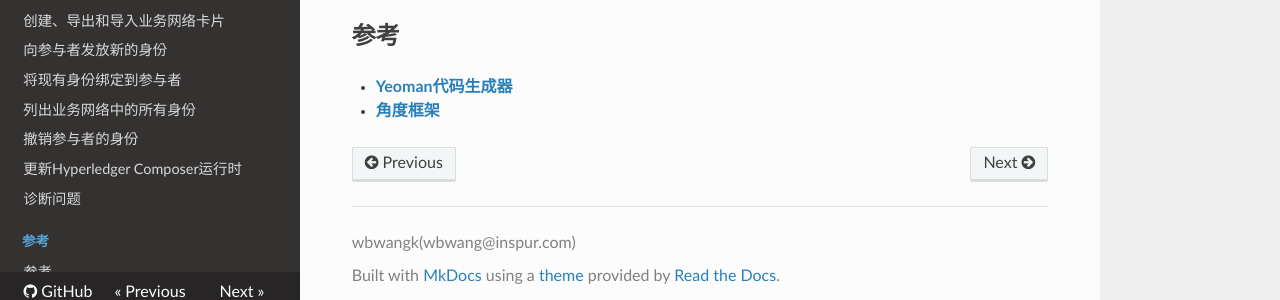
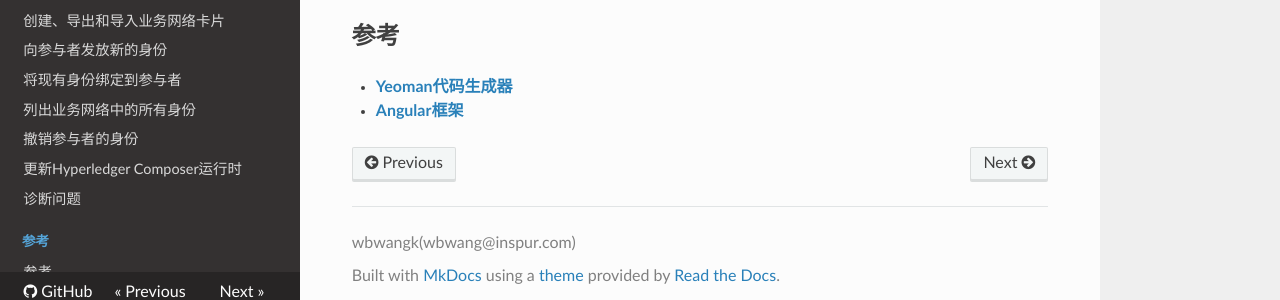
Before and after one commit to wbwangk/ComposerDocs, an MkDocs documentation site: the page built from docs/applications_applications-index.md, in a window 1280 px wide and 987 px high. Shown: the part 675-975 px from the top of the window. Built offline with MkDocs 1.6.1, drawn with Linux system fonts in a browser that asks for light colours; nearby versions of some CDN libraries; old or Windows-style settings are respelled for this version of MkDocs.

Commit message:
Update applications_applications-index.md

```diff
--- a/docs/applications_applications-index.md
+++ b/docs/applications_applications-index.md
@@ -19,4 +19,4 @@ Node.js应用程序可以使用API`composer-client.BusinessNetworkConnection.on`
 ## 参考
 
 - [**Yeoman代码生成器**](http://yeoman.io/)
-- [**角度框架**](https://angular.io/)
+- [**Angular框架**](https://angular.io/)
```
